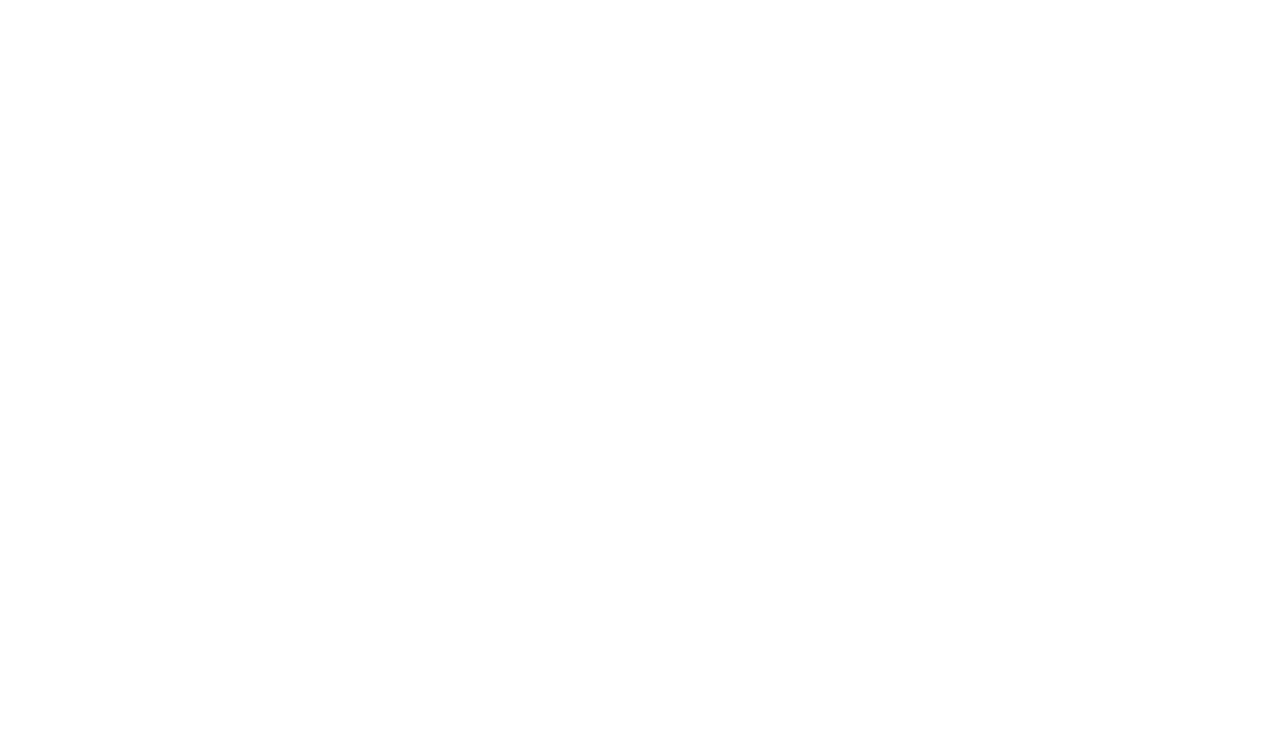
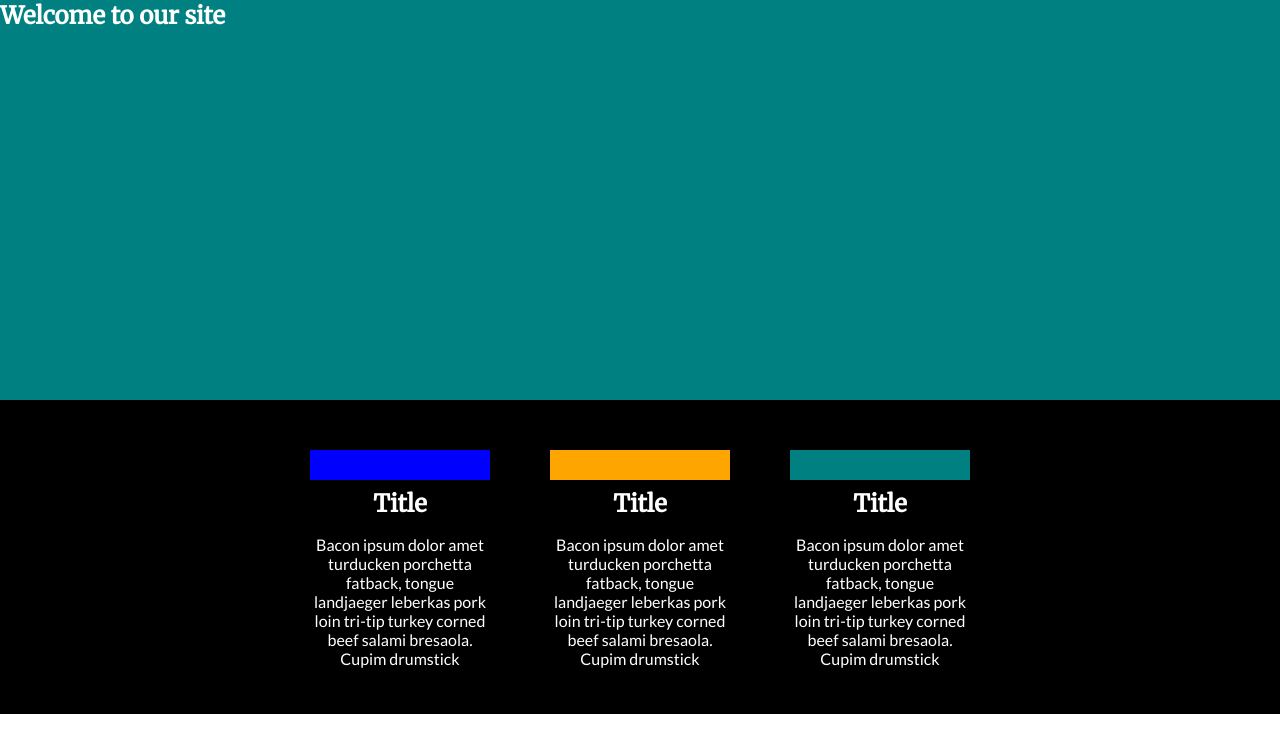
Before and after one commit to DanielCumming/first-responsive-website, a plain HTML site: page index.html in a window 1280 px wide. Drawn offline with Linux system fonts and the light colour scheme.

Commit message:
felxbox and media queries and content

```diff
--- a/index.html
+++ b/index.html
@@ -2,10 +2,35 @@
 <head>
     <meta charset="UTF-8">
     <meta name="viewport" content="width=device-width, initial-scale=1.0">
+    <link href="https://fonts.googleapis.com/css2?family=Lato&family=Merriweather&display=swap" rel="stylesheet">
     <link rel="stylesheet" href="./styles.css">
     <title>First Responsive Website</title>
 </head>
 <body>
-
+    <main class="page">
+        <section class="top">
+            <h1>Welcome to our <span class="bold">site</span></h1>
+        </section>
+        <section class="bottom">
+            <div class="title">
+                <div id="blue" class="topbar"></div>
+                <h2>Title</h2>
+                <p>Bacon ipsum dolor amet turducken porchetta fatback, tongue landjaeger leberkas pork
+                    loin tri-tip turkey corned beef salami bresaola. Cupim drumstick</p>
+            </div>
+            <div class="title">
+                <div id="orange" class="topbar"></div>
+                <h2>Title</h2>
+                <p>Bacon ipsum dolor amet turducken porchetta fatback, tongue landjaeger leberkas pork
+                    loin tri-tip turkey corned beef salami bresaola. Cupim drumstick</p>
+            </div>
+            <div class="title">
+                <div id="teal" class="topbar"></div>
+                <h2>Title</h2>
+                <p>Bacon ipsum dolor amet turducken porchetta fatback, tongue landjaeger leberkas pork
+                    loin tri-tip turkey corned beef salami bresaola. Cupim drumstick</p>
+            </div>
+        </section>
+    </main>
 </body>
 </html>
--- a/styles.css
+++ b/styles.css
@@ -1,3 +1,76 @@
 body {
-    /* background-color: red; */
+    margin: 0px;
 }
+
+/* font-family: 'Lato', sans-serif;
+font-family: 'Merriweather', serif; */
+
+main.page {
+    width: 100%;
+    font-family: 'Merriweather', serif;
+    font-weight: normal;
+    color: white;
+}
+span.bold {
+    font-weight: bold;
+}
+section.top {
+    height: 50%;
+}
+section.bottom {
+    display: flex;
+    flex-direction: row;
+    justify-content: center;
+}
+h2 {
+    margin-top: 8px;
+    margin-bottom: 13px;
+}
+p {
+    font-family: 'Lato', sans-serif;
+    padding: 0px;
+}
+div.title {
+    width: 180px;
+    text-align: center;
+    margin: 0px 30px 30px;
+    padding-top: 50px;
+}
+div#blue {
+    background-color: blue;
+}
+div#orange {
+    background-color: orange;
+}
+div#teal {
+    background-color: teal;
+}
+div.topbar {
+    height: 30px;
+    width: 100%;
+    /* margin-top: 60px; */
+}
+
+/* phone */
+@media (max-width: 576px) {
+    section.top {
+        background-color: aqua;
+    }
+    section.bottom {
+        background-color: grey;
+        display: block;
+        margin: 0px;
+    }
+    div.title {
+        margin: 0px auto;
+    }
+}
+/* desktop */
+@media (min-width: 576px) {
+    section.top {
+        background-color: teal;
+    }
+    section.bottom {
+        background-color: black;
+    }
+}
```
